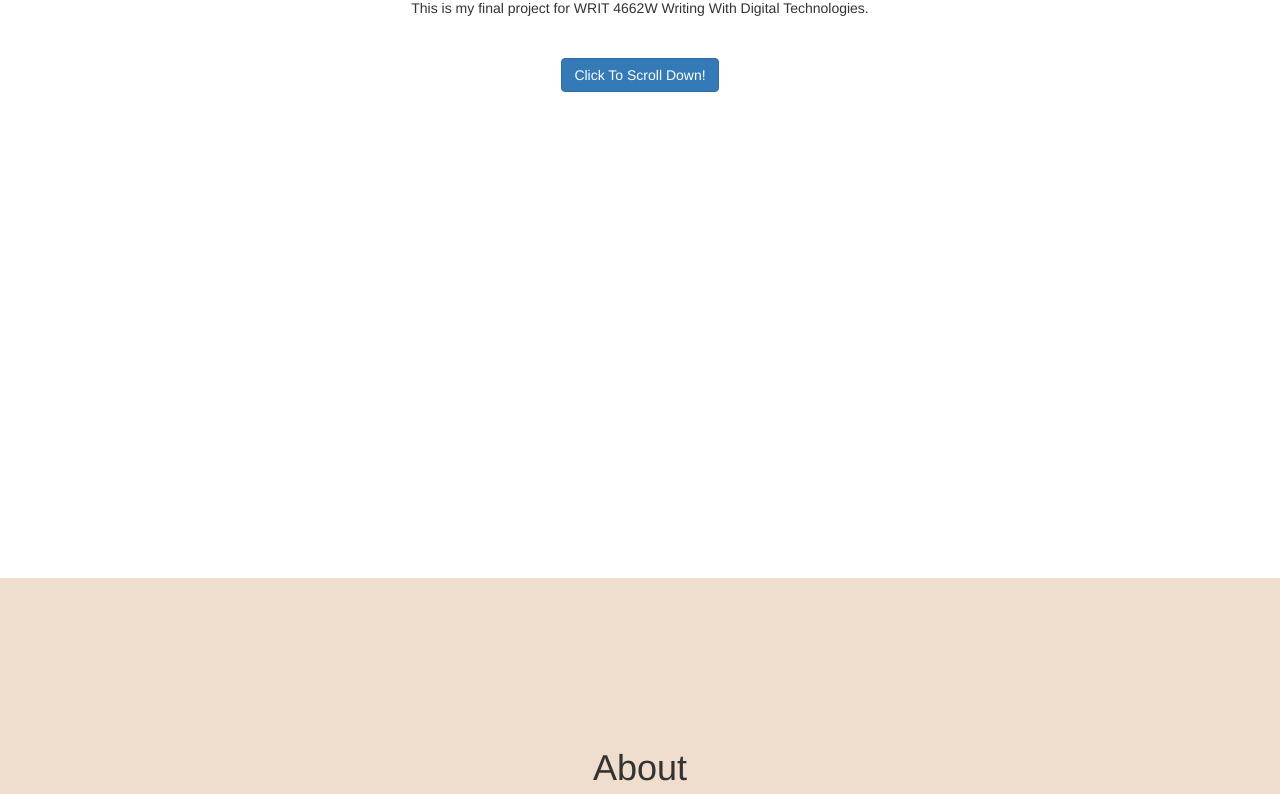
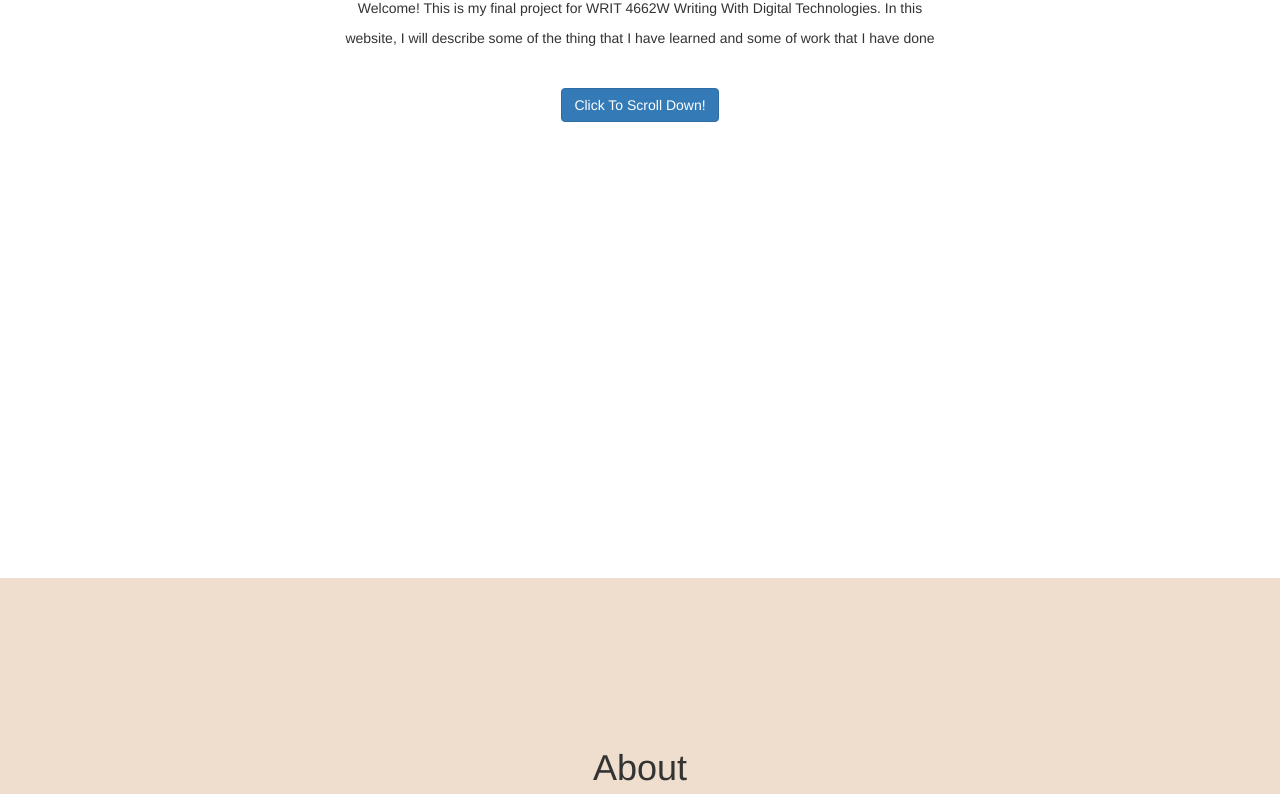
Before and after one commit to will6714/Final-Project, a plain HTML site: page index.html in a window 1280 px wide. Shown: the part 222-1016 px from the top of the page. Drawn offline with Linux system fonts and the light colour scheme.

Commit message:
Add files via upload

```diff
--- a/index.html
+++ b/index.html
@@ -47,8 +47,8 @@
             <div class="row">
                 <div class="col-lg-12">
                     <h1>Sean Williams' Final Project</h1>
-                    <p>This is my final project for WRIT 4662W Writing With Digital Technologies.</p>
-					<p></p>
+                    <p>Welcome! This is my final project for WRIT 4662W Writing With Digital Technologies. In this</p>
+					<p>website, I will describe some of the thing that I have learned and some of work that I have done</p>
 					<p></p>
 					<p>&nbsp;</p>
                     <a class="btn btn-primary page-scroll" href="#about">Click To Scroll Down!</a>
```
